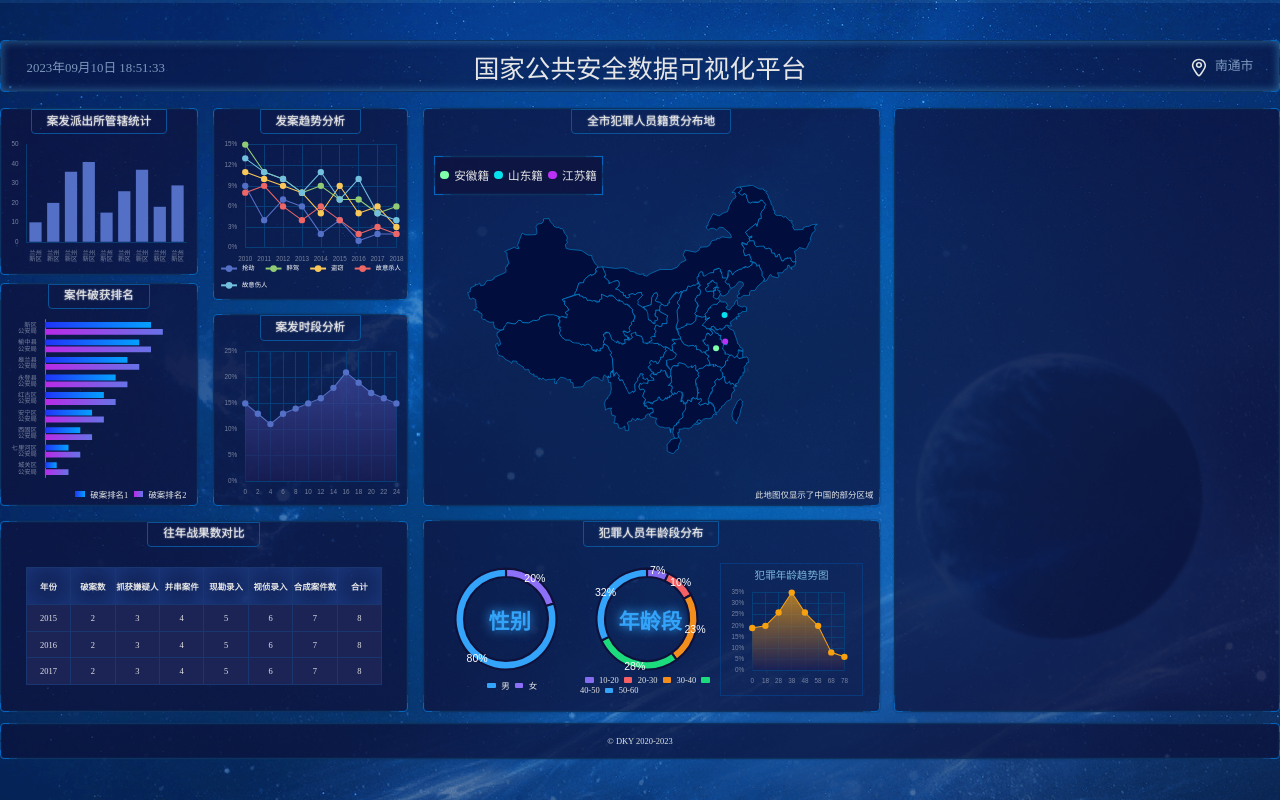
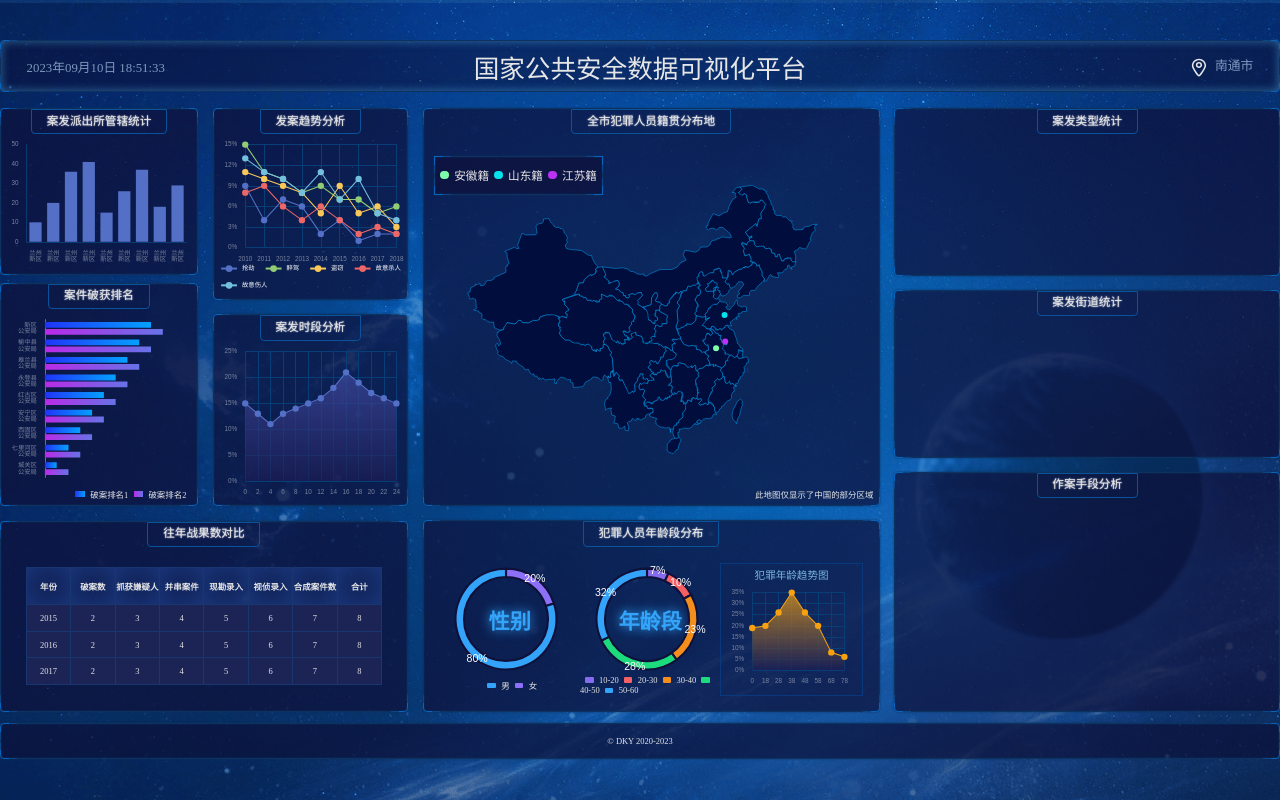
Before and after one commit to Dengky00/big-screen, a React (Vite) app: page / in a window 1280 px wide. Built offline with nearby package versions, Linux system fonts and the light colour scheme.

Commit message:
布局 Chart10 11 12 13

```diff
--- a/src/pages/home.scss
+++ b/src/pages/home.scss
@@ -121,6 +121,18 @@
 
     > .section5 {
       grid-area: box5;
+      display: flex;
+      flex-direction: column;
+      justify-content: space-between;
+      > .row1 {
+        height: px(317);
+      }
+      > .row2 {
+        height: px(317);
+      }
+      > .row3 {
+        height: px(455);
+      }
     }
   }
 
@@ -157,7 +169,10 @@
   .案发时段,
   .战果,
   .籍贯,
-  .年龄段 {
+  .年龄段,
+  .案发类型,
+  .案发街道,
+  .作案手段 {
     height: px(315);
     display: flex;
     flex-direction: column;
@@ -172,6 +187,11 @@
       padding: px(10) px(28);
       text-shadow: 0 0 px(3) white;
     }
+    .charts {
+      width: 100%;
+      flex: 1;
+      display: flex;
+    }
     .chart {
       flex: 1;
       width: 100%;
@@ -183,9 +203,6 @@
     flex-direction: column;
     height: px(363);
     > .charts {
-      width: 100%;
-      flex: 1;
-      display: flex;
       padding: px(30);
     }
     &-图1,
--- a/src/pages/home.tsx
+++ b/src/pages/home.tsx
@@ -65,7 +65,19 @@
             </div>
           </div>
         </section>
-        <section className="bordered section5"></section>
+        <section className="section5">
+          <div className="bordered row1 案发类型">
+            <h2>案发类型统计</h2>
+            <div className="charts"></div>
+          </div>
+          <div className="bordered row2 案发街道">
+            <h2>案发街道统计</h2>
+            <div className="charts"></div>
+          </div>
+          <div className="bordered row3 作案手段">
+            <h2>作案手段分析</h2>
+          </div>
+        </section>
       </main>
       <footer>&copy; DKY 2020-{currentTime.getFullYear()}</footer>
     </div>
```
